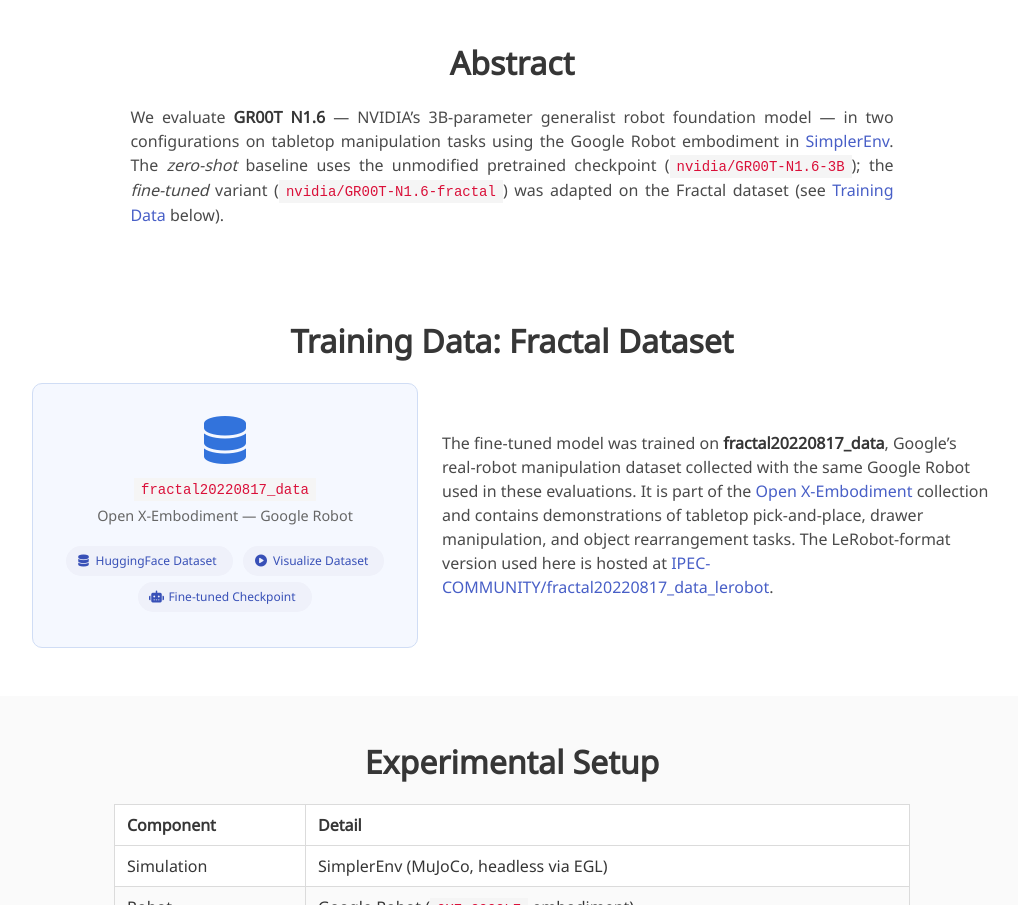
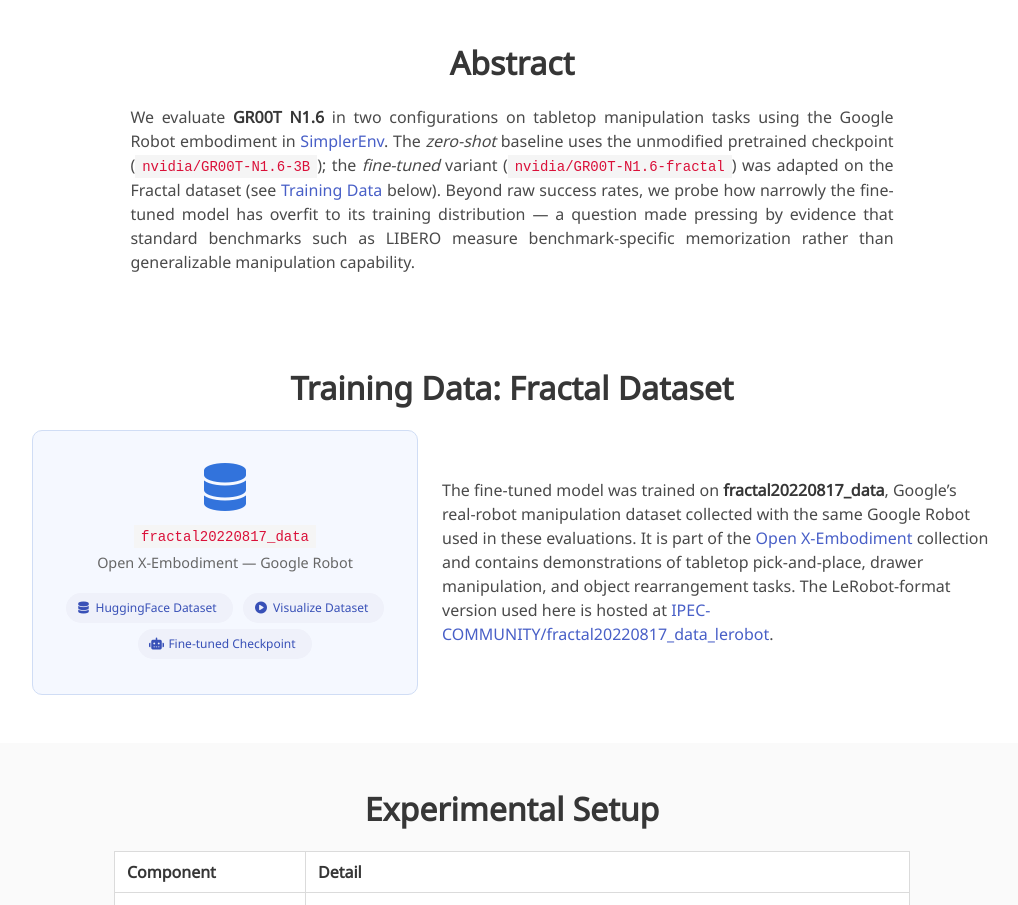
Before and after one commit to noemacee/gr00t-n16-eval, a plain HTML site: page index.html in a window 1280 px wide. Shown: the part 844-1749 px from the top of the page, without its empty margins (128-1146 px from the left). Drawn offline with nearby package versions, Linux system fonts and the light colour scheme; some icons are missing; a web font is replaced by a local one.

Commit message:
refactor: tighten abstract, add overfitting motivation
Remove redundant model description; add sentence on why we probe
task-specificity (LIBERO benchmark saturation motivates the question).

```diff
--- a/index.html
+++ b/index.html
@@ -97,14 +97,17 @@
         <h2 class="title is-3">Abstract</h2>
         <div class="content has-text-justified">
           <p>
-            We evaluate <strong>GR00T N1.6</strong> &mdash; NVIDIA&rsquo;s 3B-parameter generalist
-            robot foundation model &mdash; in two configurations on tabletop manipulation tasks
+            We evaluate <strong>GR00T N1.6</strong> in two configurations on tabletop manipulation tasks
             using the Google Robot embodiment in
             <a href="https://simpler-env.github.io/">SimplerEnv</a>.
             The <em>zero-shot</em> baseline uses the unmodified pretrained checkpoint
             (<code>nvidia/GR00T-N1.6-3B</code>); the <em>fine-tuned</em> variant
             (<code>nvidia/GR00T-N1.6-fractal</code>) was adapted on the Fractal dataset
             (see <a href="#dataset">Training Data</a> below).
+            Beyond raw success rates, we probe how narrowly the fine-tuned model has
+            overfit to its training distribution &mdash; a question made pressing by evidence
+            that standard benchmarks such as LIBERO measure benchmark-specific memorization
+            rather than generalizable manipulation capability.
           </p>
         </div>
       </div>
```
